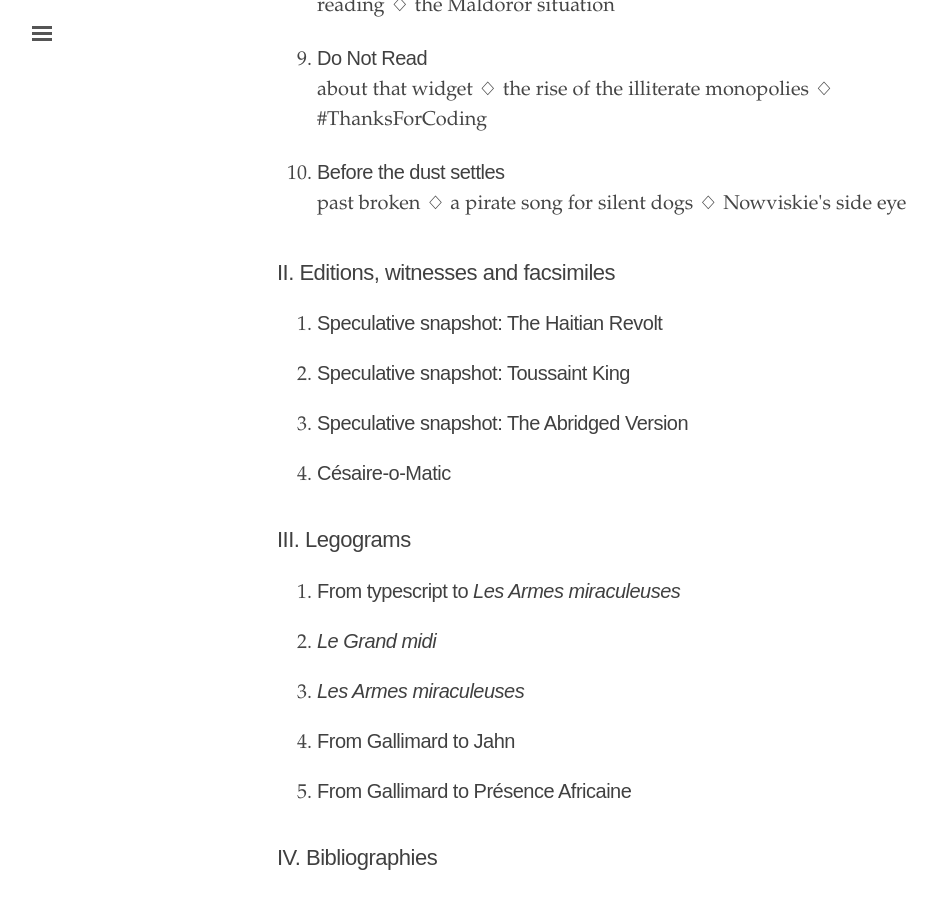
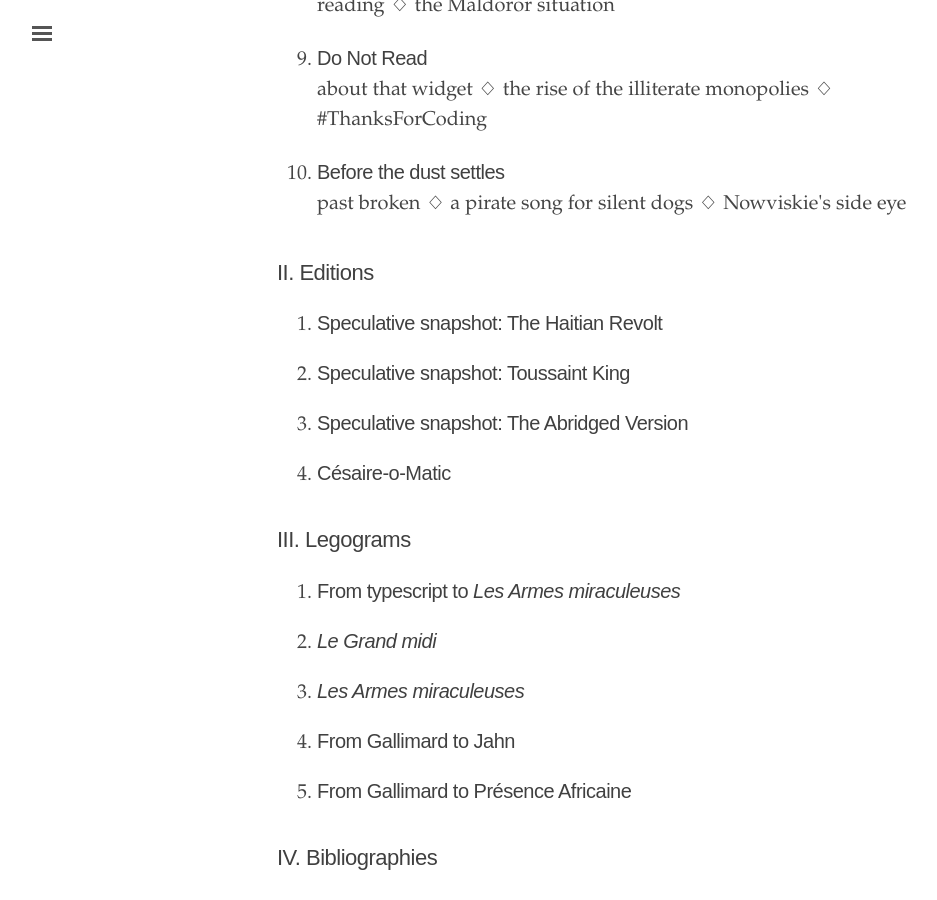
Before and after one commit to elotroalex/record, a Jekyll site: the page built from index.html, in a window 1280 px wide and 900 px high, scrolled down 1296 px. Shown: the whole window, without its empty margins (3-940 px from the left). Built offline with Jekyll 4.4.1, drawn with Linux system fonts in a browser that asks for light colours; some of the changed lines change nothing that is shown.

Commit message:
changed from VI to X

```diff
--- a/index.html
+++ b/index.html
@@ -58,7 +58,7 @@
       <span>past broken &#9671; a pirate song for silent dogs &#9671; Nowviskie's side eye</span>
     </li>
   </ol>
-  <h2>II. Editions, witnesses and facsimiles</h2>
+  <h2>II. Editions</h2>
   <ol>
     <li>
       <h3>Speculative snapshot: The Haitian Revolt</h3>
--- a/public/js/easter.js
+++ b/public/js/easter.js
@@ -172,7 +172,7 @@
 egg
   .AddCode("up,left,down,right,a,b", function() {
   	var header = document.createElement("h2");
-  	var headerTitle = document.createTextNode("VI. Broken")
+  	var headerTitle = document.createTextNode("X. Broken")
   	header.appendChild(headerTitle);
   	var list = document.createElement("ol");
   	for (i in data.items){
@@ -195,7 +195,7 @@
 	var element = document.getElementById("chest");
 	element.appendChild(header)
 	element.appendChild(list);
-	alert("You have reached Level 6!");
+	alert("You have reached Level X!");
   }, "konami-code").Listen();
 
 
```
